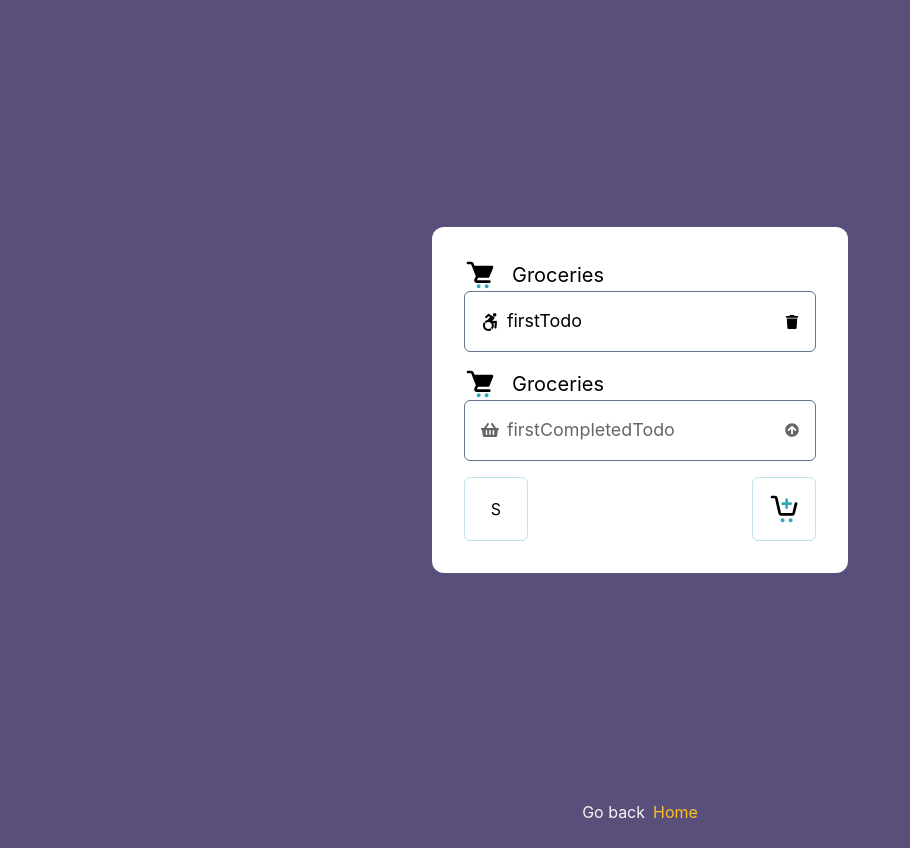
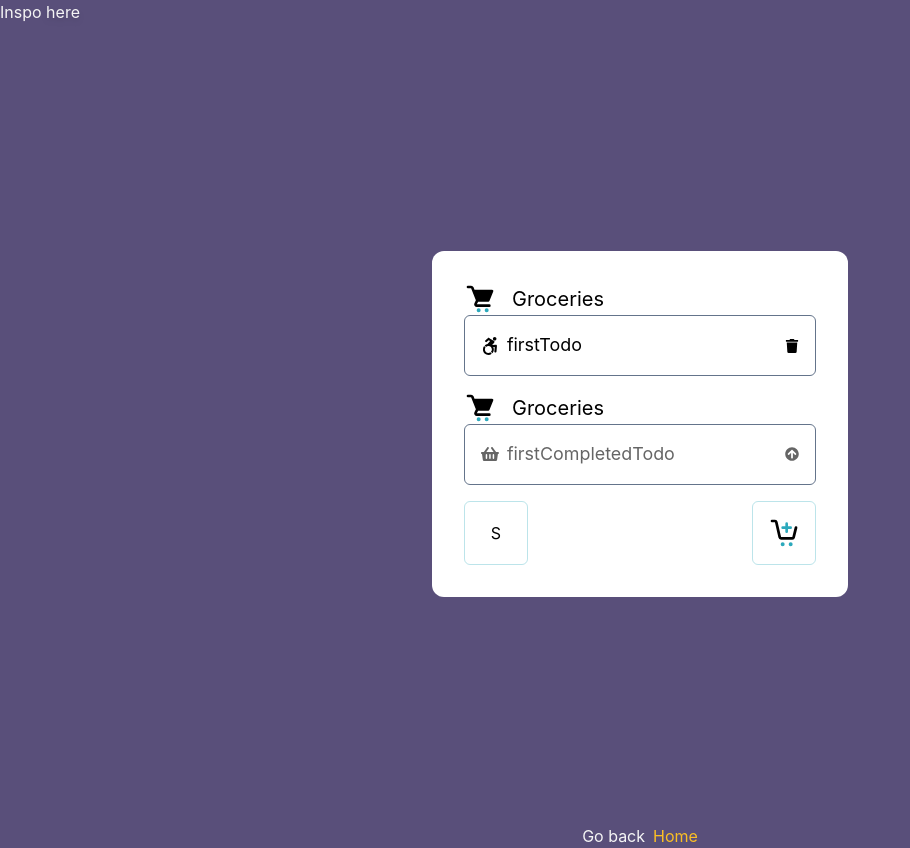
Before and after one commit to pantpad/iCodeThis-Playground, a React (Vite) app: page /TodoPage in a window 1280 px wide. Shown: the whole page, without its empty margins (0-910 px from the left). Before the commit the page ends 824 px from the top, so only its background shows below. Built offline with nearby package versions, Linux system fonts and the light colour scheme.

Commit message:
Add todo2 img

```diff
--- a/src/components/Landing.jsx
+++ b/src/components/Landing.jsx
@@ -29,7 +29,7 @@ export default function Landing() {
             headline={"Todo Page"}
             text={"Todo Page with many functionalities"}
             action={"Enter"}
-            image={"./glowButton.png"}
+            image={"./todo2.png"}
             link={"/TodoPage"}
           ></Card>
         </Content>
--- a/src/pages/TodoPage/TodoPage.jsx
+++ b/src/pages/TodoPage/TodoPage.jsx
@@ -65,9 +65,20 @@ export default function TodoPage() {
   }
 
   return (
+    <>
+      <section className="">
+        <a href="https://icodethis.com/submissions/68474" target="_blank">
+          {" "}
+          Inspo
+          <span className="text-blue drop-shadow-md hover:text-yellow-300">
+            {" "}
+            here
+          </span>
+        </a>
+      </section>
       <PageLayout
         className={
-        "flex h-[100vh] w-[min(28rem,100vw-2rem)] items-center justify-center"
+          "relative flex h-[100vh] w-[min(28rem,100vw-2rem)] items-center justify-center"
         }
       >
         <div className="relative flex w-full flex-col gap-4 rounded-xl bg-white p-8 text-black max-sm:px-4">
@@ -140,5 +151,6 @@ export default function TodoPage() {
           ) : null}
         </div>
       </PageLayout>
+    </>
   );
 }
```
Also changed, not shown: public/todo2.png (added). Lines whose indentation alone changed are shown as unchanged.
